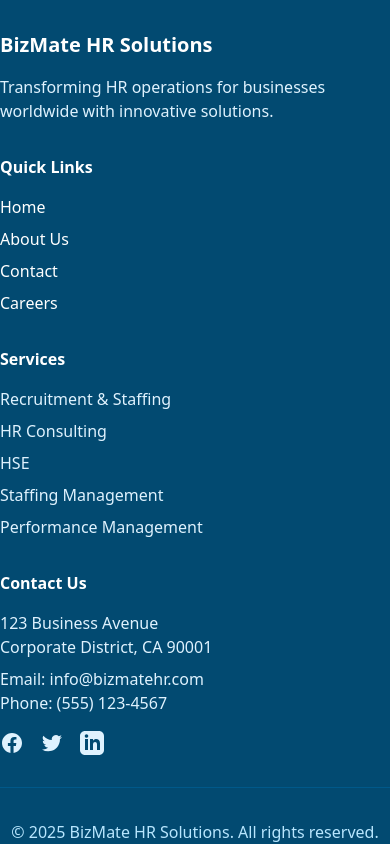
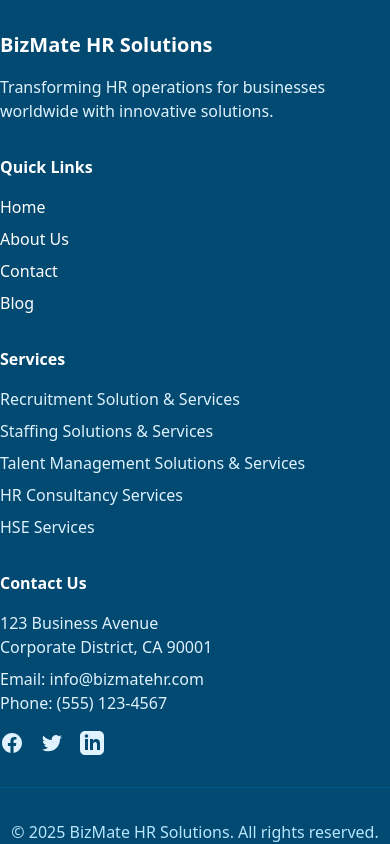
Before and after one commit to abhaykantmishra/bizmate-website, a Next.js app: page /about in a window 390 px wide. Shown: the part 5374-6218 px from the top of the page. Built offline with nearby package versions, Linux system fonts and the light colour scheme.

Commit message:
refactor: Simplify service entries in Footer component and update link text for clarity

```diff
--- a/src/app/about/page.js
+++ b/src/app/about/page.js
@@ -262,7 +262,7 @@ const HeroSection = ({ scrollYProgress }) => {
     <>
     <motion.section
       style={{ scale, rotate }}
-      className='sticky max-w-full md:max-w-7xl mx-auto md:my-20 font-semibold top-20 h-screen flex flex-col  text-black'
+      className='sticky max-w-full md:max-w-7xl mx-auto md:my-10 font-semibold top-20 h-screen flex flex-col  text-black'
     >
 
       <div className="mx-4 md:min-h-[60vh] flex flex-col md:flex-row items-center justify-center z-0 bg-blue-100 rounded-md overflow-y-hidden">
--- a/src/components/layout/footer.jsx
+++ b/src/components/layout/footer.jsx
@@ -1,42 +1,13 @@
 import Link from "next/link";
 
 const services = [
-    {
-      title: "Recruitment & Staffing",
-      description: "Find the right talent for your organization with our comprehensive recruitment solutions.",
-      image: "/placeholder.svg?height=300&width=400",
-      link: "/services/recruitment",
-    },
-    {
-      title: "HR Consulting",
-      description: "Expert HR consulting to optimize your human resources strategies and policies.",
-      image: "/placeholder.svg?height=300&width=400",
-      link: "/services/hr-consultancy",
-    },
-    {
-      title: "HSE",
-      description: "Streamline your payroll processes with our efficient management solutions.",
-      image: "/placeholder.svg?height=300&width=400",
-      link: "/services/hse",
-    },
-    {
-      title: "Staffing Management",
-      description: "Comprehensive training programs to enhance employee skills and productivity.",
-      image: "/placeholder.svg?height=300&width=400",
-      link: "/services/staffing",
-    },
-    {
-      title: "Performance Management",
-      description: "Effective systems to monitor and improve employee performance.",
-      image: "/placeholder.svg?height=300&width=400",
-      link: "/services/talent-management",
-    },
-    {
-      title: "Customized Solutions",
-      description: "Stay compliant with all HR regulations and requirements.",
-      image: "/placeholder.svg?height=300&width=400",
-      link: "/services/customized-solutions",
-    },
+  { name: 'Recruitment Solution & Services', href: '/services/recruitment' },
+  { name: 'Staffing Solutions & Services', href: '/services/staffing' },
+  { name: 'Talent Management Solutions & Services', href: '/services/talent-management' },
+  { name: 'HR Consultancy Services', href: '/services/hr-consultancy' },
+  { name: 'HSE Services', href: '/services/hse' },
+  { name: 'Customized Solutions', href: '/services/customized-solutions' },
+
 ]
 
 export function Footer() {
@@ -72,8 +43,8 @@ export function Footer() {
                   </Link>
                 </li>
                 <li>
-                  <Link href="/careers" className="font-medium text-white transition-colors hover:text-blue-700">
-                    Careers
+                  <Link href="/#" className="font-medium text-white transition-colors hover:text-blue-700">
+                    Blog
                   </Link>
                 </li>
               </ul>
@@ -84,8 +55,8 @@ export function Footer() {
               <ul className="space-y-2">
                 {services.slice(0, 5).map((service, index) => (
                   <li key={index}>
-                    <Link href={service.link} className="text-sky-100 hover:text-white">
-                      {service.title}
+                    <Link href={service.href} className="text-sky-100 hover:text-blue-400">
+                      {service.name}
                     </Link>
                   </li>
                 ))}
```
